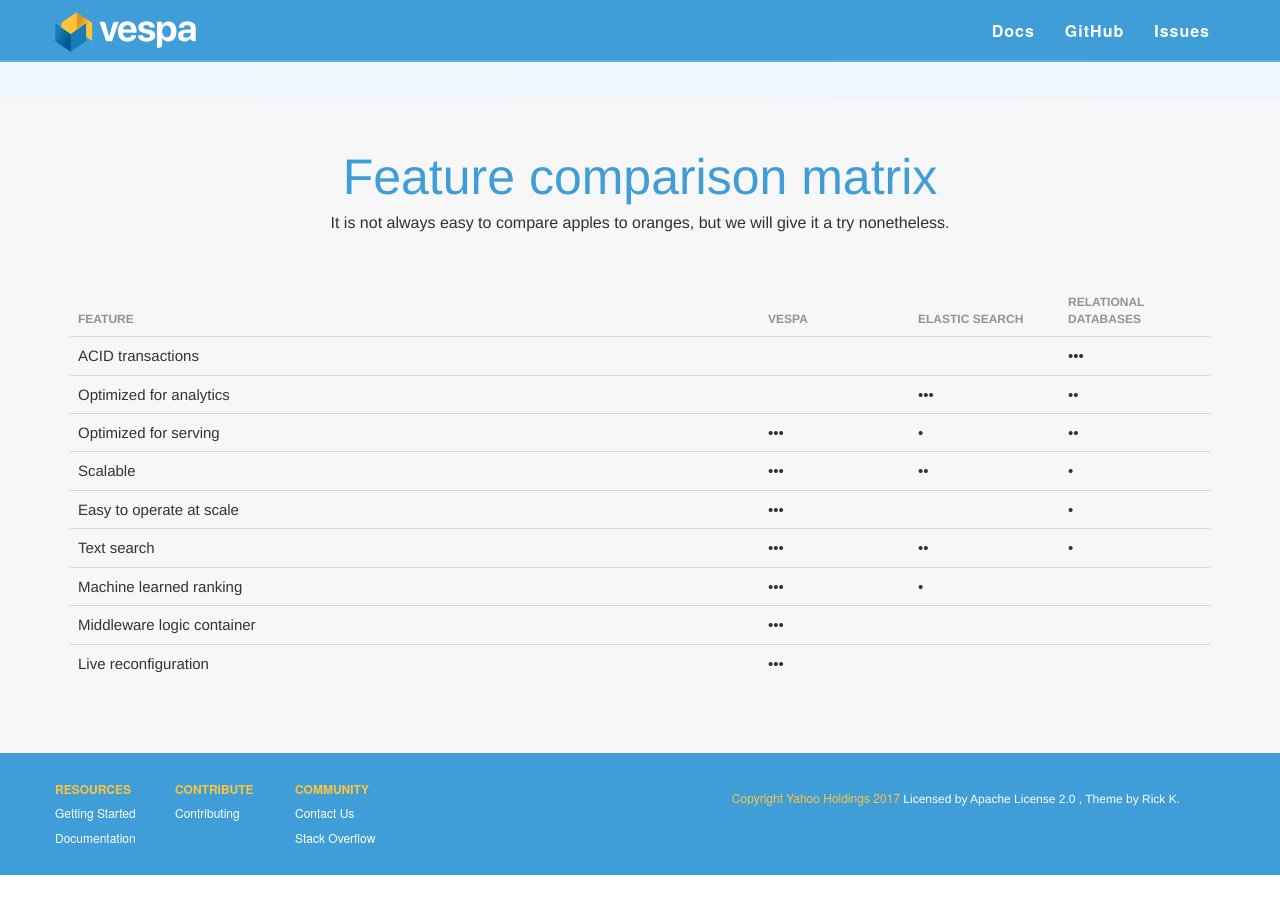
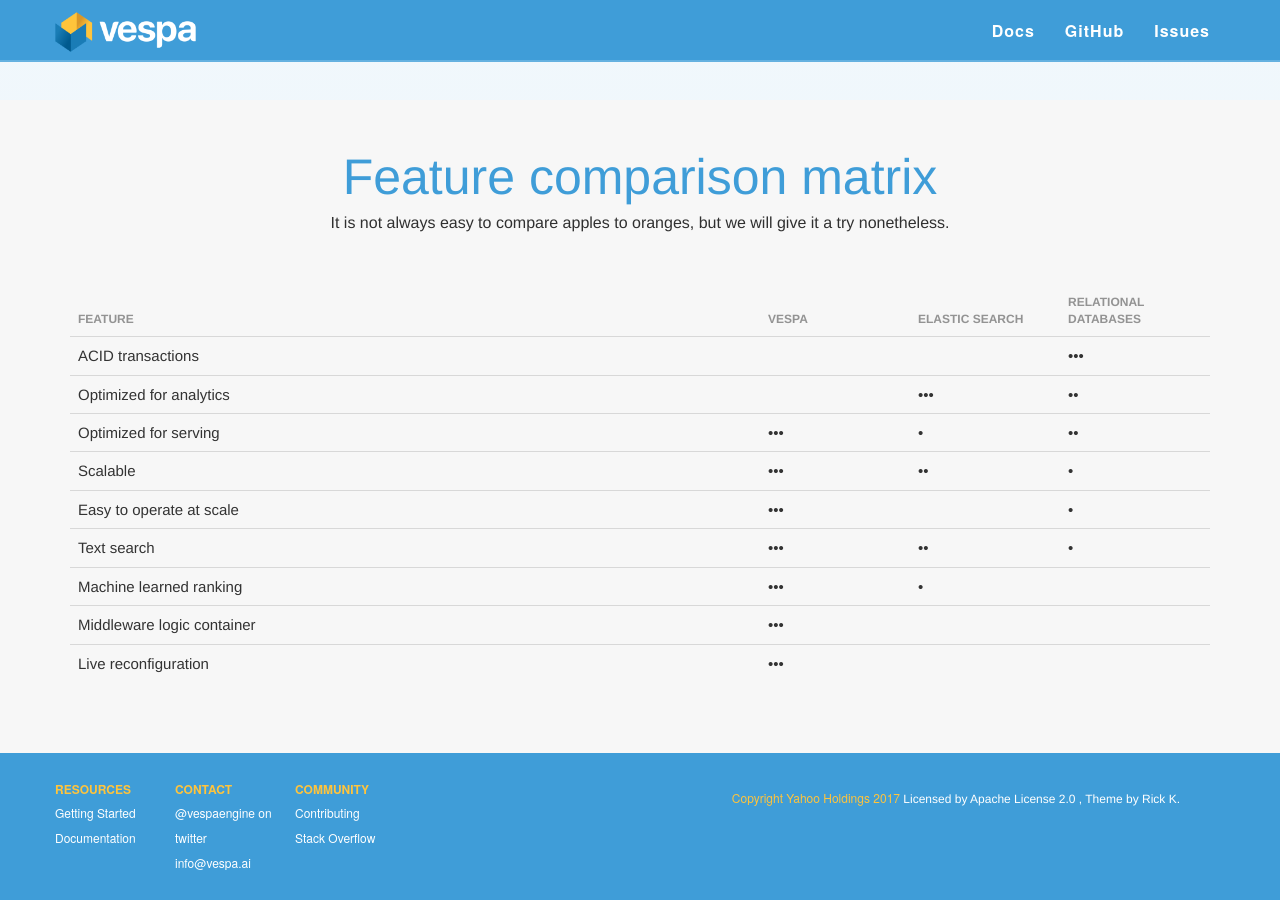
Before and after one commit to vespa-engine/frontpage, a Jekyll site: the page built from index.md, in a window 1280 px wide and 900 px high, scrolled down 2260 px. Built offline with Jekyll 4.4.1, drawn with Linux system fonts in a browser that asks for light colours; some web fonts are replaced; before the commit the page ends 3135 px from its top, so only the background shows below that.

Commit message:
Add contact links
Also reorganize so we use the 6 columns.
With this I don't think we need a separate 'contact' page.

```diff
--- a/_includes/footer.html
+++ b/_includes/footer.html
@@ -5,25 +5,21 @@
                     <div class="footer-title">Resources</div>
                     <ul class="quicklinks">
                         <li><a href="http://docs.vespa.ai/documentation/vespa-quick-start.html">Getting Started</a>
-                        </li>
-                        <li><a href="http://docs.vespa.ai">Documentation</a>
-                        </li>
+						<li><a href="http://docs.vespa.ai">Documentation</a>
                     </ul>
                 </div>
                 <div class="col-md-1 quicklink-section">
-                    <div class="footer-title">Contribute</div>
+                    <div class="footer-title">Contact</div>
                     <ul class="quicklinks">
-                        <li><a href="https://github.com/vespa-engine/vespa/blob/master/CONTRIBUTING.md">Contributing</a>
-                        </li>
+						<li><a href="https://twitter.com/vespaengine">@vespaengine on twitter</a>
+                        <li><a href="mailto:info@vespa.ai">info@vespa.ai</a>
                     </ul>
                 </div>
                 <div class="col-md-1 quicklink-section">
                     <div class="footer-title">Community</div>
                     <ul class="quicklinks">
-                        <li><a href="">Contact Us</a>
-                        </li>
+                        <li><a href="https://github.com/vespa-engine/vespa/blob/master/CONTRIBUTING.md">Contributing</a>
                         <li><a href="http://stackoverflow.com/questions/tagged/vespa">Stack Overflow</a>
-                        </li>
                     </ul>
                 </div>
                 <div class="col-md-5 col-md-offset-3">
```
